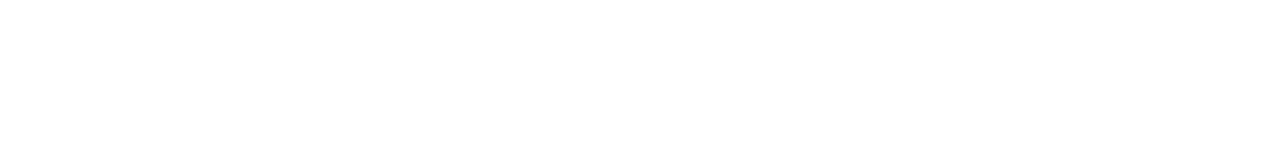
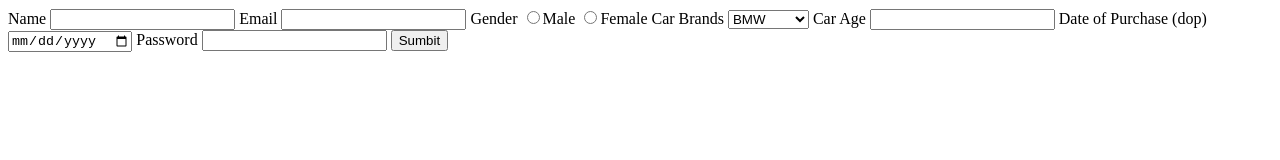
Before and after one commit to acciojob/car-insurance-form-Ritu0097, a website: page main.html in a window 1280 px wide. Drawn offline with Linux system fonts and the light colour scheme.

Commit message:
created a submission

```diff
--- a/main.html
+++ b/main.html
@@ -7,7 +7,30 @@
 </head>
 
 <body>
-	<!-- the entire body must be written by student -->
+	<form method="post">
+		<label for="name">Name</label>
+		<input type="text" id="name" required>
+		<label for="email">Email</label>
+		<input type="email" id="email" required>
+		<label>Gender</label>
+		<input type="radio" name="gender" required>Male
+		<input type="radio" name="gender" required>Female
+		<label>Car Brands</label>
+		<select id="cars">
+			<option>BMW</option>
+			<option>Audi</option>
+			<option>Mercedez</option>
+		</select>
+		<label for="carage">Car Age</label>
+		<input type="number" id="carage" required>
+		<label for="dop">Date of Purchase (dop)</label>
+		<input type="date" id="dop" required>
+		<label for="password">Password</label>
+		<input type="password" id="password" required>
+		<button type="submit">Sumbit</button>
+
+	</form>
+
     <script type="text/javascript" src="./script.js">
 </script>
 
```
